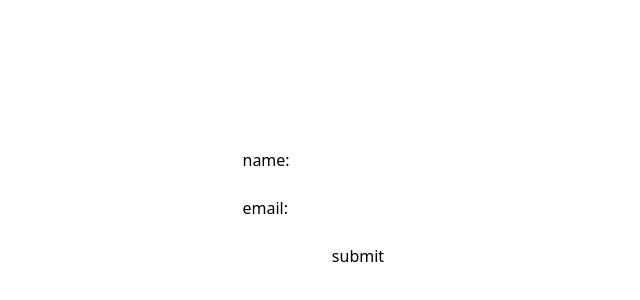
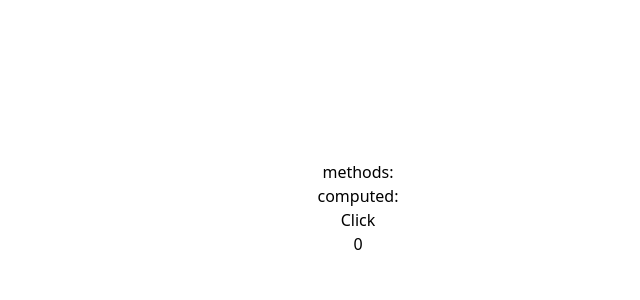
Before and after one commit to huydaoquang/learn-vue-2024, a Vue app: page / in a window 1280 px wide. Shown: the part 192-492 px from the top of the page, without its empty margins (282-922 px from the left). Built offline with nearby package versions, Linux system fonts and the light colour scheme.

Commit message:
computed

```diff
--- a/src/App.vue
+++ b/src/App.vue
@@ -1,10 +1,10 @@
 <template>
-	<div class="flex justify-center items-center h-screen">
-		<form action="" @submit.prevent="formSubmit" class="flex flex-col">
-			name: <input type="text" v-model="formData.name" /> email:
-			<input type="text" v-model="formData.email" />
-			<button>submit</button>
-		</form>
+	<div class="flex justify-center items-center h-screen flex-col">
+		<p>methods: {{ fullName() }}</p>
+		<p>computed: {{ fullNameComputed }}</p>
+		<button @click="changeFullName">Click</button>
+
+		<p>{{ count }}</p>
 	</div>
 </template>
 
@@ -12,15 +12,32 @@
 export default {
 	data() {
 		return {
-			formData: {
-				name: "",
-				email: "",
-			},
+			count: 0,
+			firstName: "",
+			lastName: "",
 		};
 	},
 	methods: {
-		formSubmit() {
-			console.log(this.formData);
+		tangSo() {
+			this.count++;
+		},
+		fullName() {
+			console.log("fullName Method");
+			return this.firstName + " " + this.lastName;
+		},
+		changeFullName() {
+			this.fullNameComputed = "huy.daoquang";
+		},
+	},
+	computed: {
+		fullNameComputed: {
+			get() {
+				return this.firstName + " " + this.lastName;
+			},
+			set(value) {
+				console.log("fullName computed");
+				this.firstName = value;
+			},
 		},
 	},
 };
```
